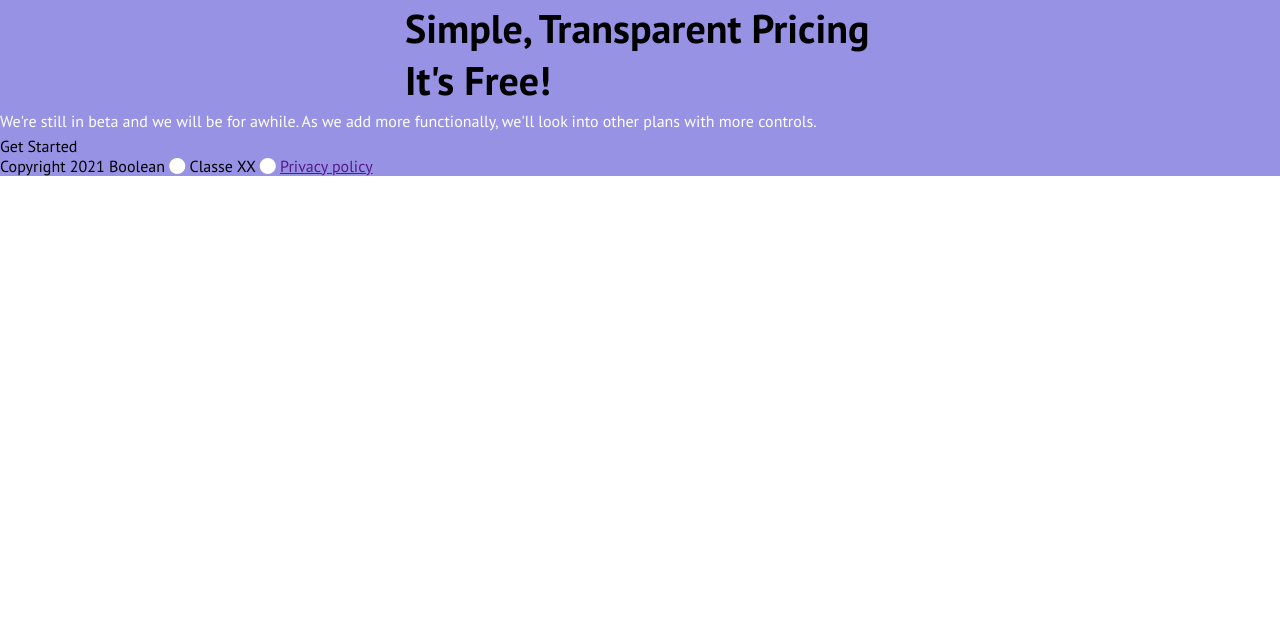
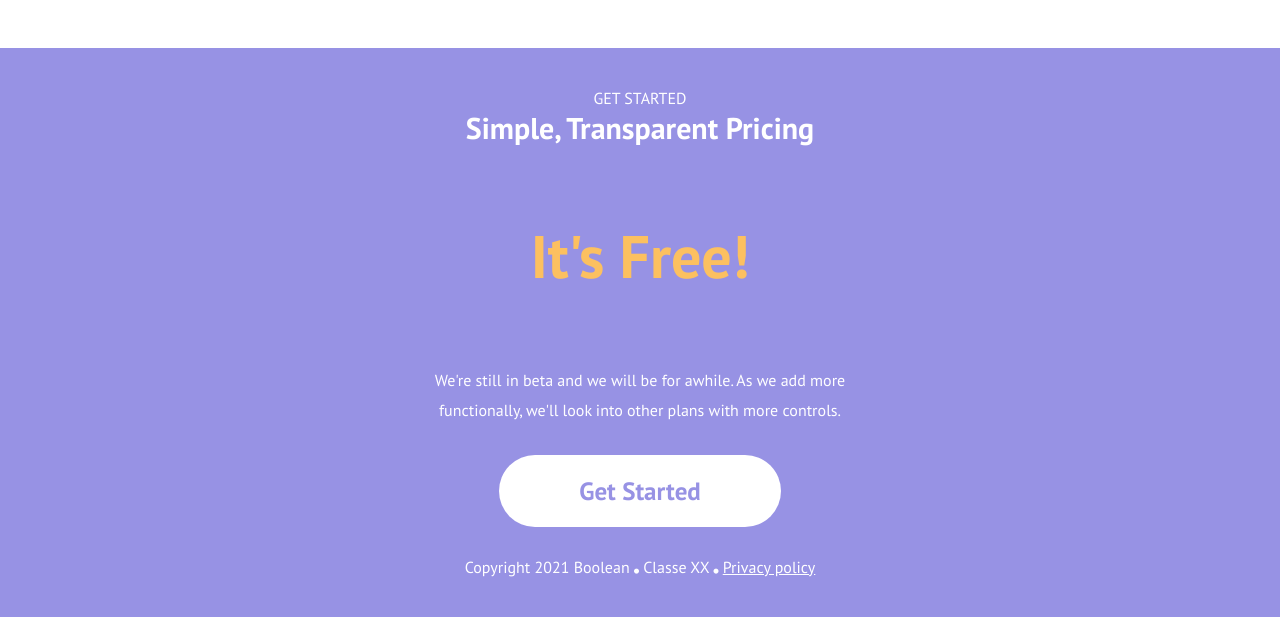
Before and after one commit to DavideGila/htmlcss-responsive-layout, a plain HTML site: page index.html in a window 1280 px wide. Shown: the part 9689-10306 px from the top of the page. Before the commit the page ends 9865 px from the top, so only its background shows below. Drawn offline with Linux system fonts and the light colour scheme.

Commit message:
updated call to action section

```diff
--- a/css/style.css
+++ b/css/style.css
@@ -319,3 +319,53 @@ section:nth-child(5) p:nth-child(2) {
     top: 0;
     right: 0;
 }
+
+/* section call to action */
+
+section:nth-child(6) {
+    padding-bottom: 40px;
+}
+
+section:nth-child(6) h2 {
+    color: var(--color-contrast-color);
+    font-size: 60px;
+}
+
+section:nth-child(6) h3 {
+    color: var(--color-light-color);
+    font-size: 30px;
+}
+
+section:nth-child(6) h4 {
+    margin-top: 70px;
+    padding-top: 40px;
+    color: var(--color-light-color);
+    font-weight: normal;
+}
+
+section:nth-child(6) p {
+    margin-bottom: 50px;
+}
+
+section:nth-child(6) div {
+    margin-top: 50px;
+    color: var(--color-light-color);
+}
+
+.btn-started {
+    background-color: var(--color-light-color);
+    color: var(--color-primary-color);
+    padding: 20px 80px;
+    border-radius: 40px;
+    font-weight: bold;
+    font-size: 25px;
+    text-decoration: none;
+}
+
+#privacy {
+    color: var(--color-light-color);
+}
+
+.fa-circle {
+    font-size: 5px;
+}
--- a/index.html
+++ b/index.html
@@ -165,12 +165,19 @@
 
         <!-- Call to action -->
         <section class="even-section">
-            <h3 class="text-center mobile-container">GET STARTED</h3>
-            <h2 class="mobile-container">Simple, Transparent Pricing</h2>
-            <h2 class="mobile-container">It's Free!</h2>
-            <p>We're still in beta and we will be for awhile. As we add more functionally, we'll look into other plans with more controls.</p>
-            <div>Get Started</div>
-            <span>Copyright 2021 Boolean <i class="fa-solid fa-circle" style="color: #ffffff;"></i></i> Classe XX <i class="fa-solid fa-circle" style="color: #ffffff;"></i> <a href="">Privacy policy</a></span>
+            <div class="mobile-container text-center">
+                <h4>GET STARTED</h4>
+                <h3>Simple, Transparent Pricing</h3>
+                <h2>It's Free!</h2>
+                <p>We're still in beta and we will be for awhile. As we add more functionally, we'll look into other plans with more controls.</p>
+                <a href="" class="btn-started">Get Started</a>
+                <div>
+                    <span>Copyright 2021 Boolean</span>
+                    <i class="fa-solid fa-circle" style="color: #ffffff;"></i></i>
+                    <span>Classe XX</span>
+                    <i class="fa-solid fa-circle" style="color: #ffffff;"></i>
+                    <a href="" id="privacy">Privacy policy</a></div>
+            </div>
         </section>
     </main>
 </body>
```
